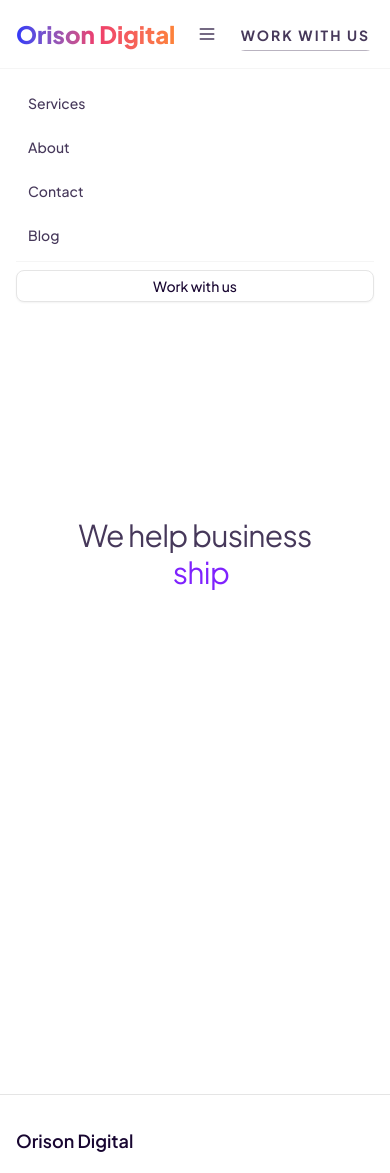
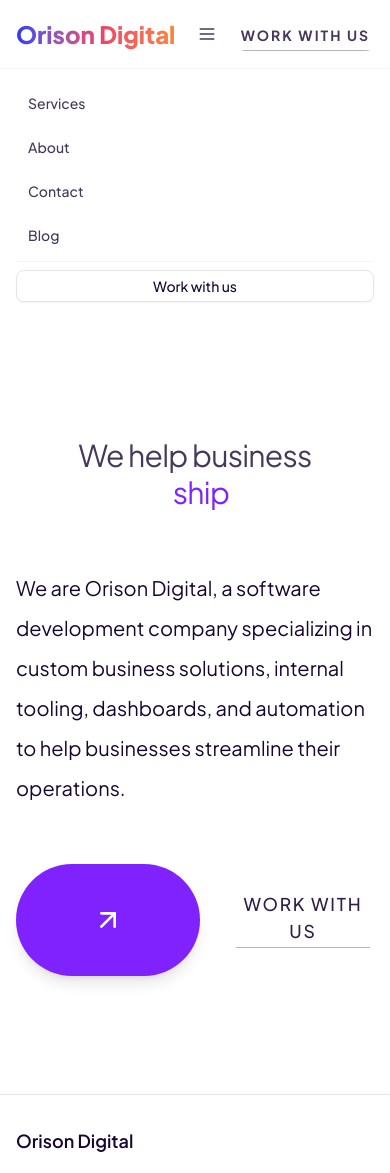
Before and after one commit to jesreel01/orison-digital, a Next.js app in the folder website/: page / in a window 390 px wide. Shown: the top 1173 px of the page. Built offline with nearby package versions, Linux system fonts and the light colour scheme.

Commit message:
style: update HeroSection layout and spacing
Refined the layout of the HeroSection component for improved visual hierarchy and spacing.
- Adjusted margins and flex properties for better alignment
- Ensured consistent width settings for responsive design

```diff
--- a/website/src/components/sections/HeroSection.tsx
+++ b/website/src/components/sections/HeroSection.tsx
@@ -10,9 +10,10 @@ import { Button } from "../ui";
 export const HeroSection = () => {
   return (
     <section className="w-full h-[calc(100vh-68px)] overflow-hidden md:overflow-visible flex flex-col items-center justify-center relative">
-      <div className="flex flex-col justify-center items-center z-50 pointer-events-auto m-8">
+      <div className="flex flex-col w-full max-w-7xl space-y-14">
+        <div className="flex flex-col justify-center items-center z-50 pointer-events-auto">
           <motion.h1
-          className="flex flex-col text-3xl sm:text-5xl md:text-7xl lg:text-8xl text-center items-center leading-tight tracking-tight w-5xl"
+            className="flex flex-col text-3xl sm:text-5xl md:text-7xl lg:text-8xl text-center items-center leading-tight tracking-tight"
             animate={{ opacity: 1, y: 0 }}
             initial={{ opacity: 0, y: 20 }}
             transition={{ duration: 0.3, ease: "easeOut", delay: 0.5 }}
@@ -28,15 +29,18 @@ export const HeroSection = () => {
             />
           </motion.h1>
         </div>
-      <div className="space-y-14 w-5xl self-end">
-        <div className="max-w-xl text-xl leading-10">
+
+        <div className="flex justify-end w-full px-4 max-w-6xl">
+          <div className="flex flex-col space-y-14 w-full max-w-xl">
+            <p className="w-full text-xl leading-10">
               We are Orison Digital, a software development company specializing in custom business
               solutions, internal tooling, dashboards, and automation to help businesses streamline
               their operations.
-        </div>
-        <div className="flex flex-row items-center justify-start space-x-8">
+            </p>
+
+            <div className="flex flex-row justify-start space-x-8 items-center">
               <CtaButton>Book now</CtaButton>
-          <div className="relative flex flex-col items-center group cursor-pointer select-none">
+              <div className="relative flex flex-col items-center group cursor-pointer select-none h-min">
                 <a
                   className="uppercase tracking-widest text-[1.1rem] font-medium text-foreground/90 text-center w-full pb-1"
                   href="#"
@@ -49,6 +53,8 @@ export const HeroSection = () => {
               </div>
             </div>
           </div>
+        </div>
+      </div>
     </section>
   );
 };
```
Lines whose indentation alone changed are shown as unchanged.
